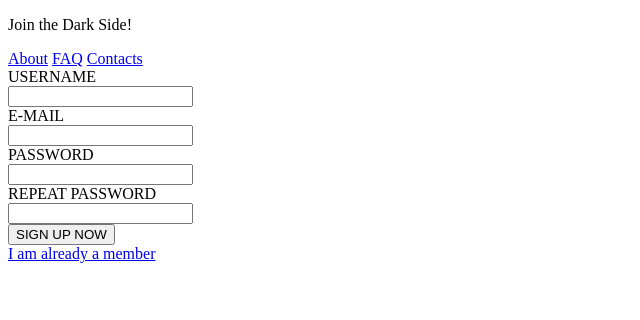
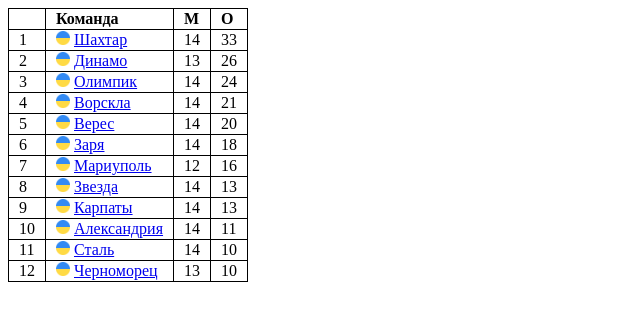
Before and after one commit to PimonovNI/web_prog_hw, a plain HTML site: page table.html in a window 1280 px wide. Shown: the whole page, without its empty margins (0-640 px from the left). Drawn offline with Linux system fonts and the light colour scheme.

Commit message:
Finish the task.

```diff
--- a/table.html
+++ b/table.html
@@ -3,45 +3,173 @@
 <head>
     <meta charset="UTF-8">
     <title>HW1_HtmlPart2</title>
+
+    <style>
+        table, th, td {
+            border: 1px solid;
+        }
+
+        table {
+            border-collapse: collapse;
+        }
+
+        td {
+            padding-left: 10px;
+            padding-right: 10px;
+        }
+
+        img {
+            width: 14px;
+            height: 14px;
+        }
+    </style>
 </head>
 <body>
 
-<header>
-    <p>Join the Dark Side!</p>
-    <nav>
-        <a href="#">About</a>
-        <a href="#">FAQ</a>
-        <a href="#">Contacts</a>
-    </nav>
-</header>
+<table>
+    <thead>
+    <tr>
+        <td></td>
+        <td><b>Команда</b></td>
+        <td><b>М</b></td>
+        <td><b>О</b></td>
+    </tr>
+    </thead>
+    <tbody>
 
-<main>
-    <form>
-        <label for="username" style="display: block">
-            USERNAME
-        </label>
-        <input type="text" id="username" name="username" value="">
+    <tr>
+        <td>1</td>
+        <td>
+            <img src="img/ukraine_flag.png" alt="Прапор України">
+            <a href="https://uk.wikipedia.org/wiki/%D0%A8%D0%B0%D1%85%D1%82%D0%B0%D1%80_(%D0%94%D0%BE%D0%BD%D0%B5%D1%86%D1%8C%D0%BA)">
+                Шахтар</a>
+        </td>
+        <td>14</td>
+        <td>33</td>
+    </tr>
 
-        <label for="email" style="display: block">
-            E-MAIL
-        </label>
-        <input type="email" id="email" name="email" value="">
+    <tr>
+        <td>2</td>
+        <td>
+            <img src="img/ukraine_flag.png" alt="Прапор України">
+            <a href="https://uk.wikipedia.org/wiki/%D0%94%D0%B8%D0%BD%D0%B0%D0%BC%D0%BE_(%D0%9A%D0%B8%D1%97%D0%B2)">
+                Динамо</a>
+        </td>
+        <td>13</td>
+        <td>26</td>
+    </tr>
 
-        <label for="password" style="display: block">
-            PASSWORD
-        </label>
-        <input type="password" id="password" name="password" value="">
+    <tr>
+        <td>3</td>
+        <td>
+            <img src="img/ukraine_flag.png" alt="Прапор України">
+            <a href="https://uk.wikipedia.org/wiki/%D0%9E%D0%BB%D1%96%D0%BC%D0%BF%D1%96%D0%BA_(%D0%94%D0%BE%D0%BD%D0%B5%D1%86%D1%8C%D0%BA)">
+                Олимпик</a>
+        </td>
+        <td>14</td>
+        <td>24</td>
+    </tr>
 
-        <label for="password-repeat" style="display: block">
-            REPEAT PASSWORD
-        </label>
-        <input type="password" id="password-repeat" name="password-repeat" value="">
+    <tr>
+        <td>4</td>
+        <td>
+            <img src="img/ukraine_flag.png" alt="Прапор України">
+            <a href="https://uk.wikipedia.org/wiki/%D0%92%D0%BE%D1%80%D1%81%D0%BA%D0%BB%D0%B0_(%D1%84%D1%83%D1%82%D0%B1%D0%BE%D0%BB%D1%8C%D0%BD%D0%B8%D0%B9_%D0%BA%D0%BB%D1%83%D0%B1)">
+                Ворскла</a>
+        </td>
+        <td>14</td>
+        <td>21</td>
+    </tr>
 
-        <input type="submit" value="SIGN UP NOW" style="display: block">
+    <tr>
+        <td>5</td>
+        <td>
+            <img src="img/ukraine_flag.png" alt="Прапор України">
+            <a href="https://uk.wikipedia.org/wiki/%D0%92%D0%B5%D1%80%D0%B5%D1%81_(%D1%84%D1%83%D1%82%D0%B1%D0%BE%D0%BB%D1%8C%D0%BD%D0%B8%D0%B9_%D0%BA%D0%BB%D1%83%D0%B1)">
+                Верес</a>
+        </td>
+        <td>14</td>
+        <td>20</td>
+    </tr>
 
-        <a href="#">I am already a member</a>
-    </form>
-</main>
+    <tr>
+        <td>6</td>
+        <td>
+            <img src="img/ukraine_flag.png" alt="Прапор України">
+            <a href="https://uk.wikipedia.org/wiki/%D0%97%D0%BE%D1%80%D1%8F_(%D0%9B%D1%83%D0%B3%D0%B0%D0%BD%D1%81%D1%8C%D0%BA)">
+                Заря</a>
+        </td>
+        <td>14</td>
+        <td>18</td>
+    </tr>
+
+    <tr>
+        <td>7</td>
+        <td>
+            <img src="img/ukraine_flag.png" alt="Прапор України">
+            <a href="https://uk.wikipedia.org/wiki/%D0%9C%D0%B0%D1%80%D1%96%D1%83%D0%BF%D0%BE%D0%BB%D1%8C_(%D1%84%D1%83%D1%82%D0%B1%D0%BE%D0%BB%D1%8C%D0%BD%D0%B8%D0%B9_%D0%BA%D0%BB%D1%83%D0%B1)">
+                Мариуполь</a>
+        </td>
+        <td>12</td>
+        <td>16</td>
+    </tr>
+
+    <tr>
+        <td>8</td>
+        <td>
+            <img src="img/ukraine_flag.png" alt="Прапор України">
+            <a href="https://ru.wikipedia.org/wiki/%D0%97%D0%B2%D0%B5%D0%B7%D0%B4%D0%B0_(%D1%84%D1%83%D1%82%D0%B1%D0%BE%D0%BB%D1%8C%D0%BD%D1%8B%D0%B9_%D0%BA%D0%BB%D1%83%D0%B1,_%D0%9A%D1%80%D0%BE%D0%BF%D0%B8%D0%B2%D0%BD%D0%B8%D1%86%D0%BA%D0%B8%D0%B9)#:~:text=%C2%AB%D0%97%D0%B2%D0%B5%D0%B7%D0%B4%D0%B0%CC%81%C2%BB%20(%D0%B8%D0%BD%D0%BE%D0%B3%D0%B4%D0%B0%20%C2%AB%D0%97%D0%B8%CC%81%D1%80%D0%BA%D0%B0,03%2C%202015%2F16).">
+                Звезда</a>
+        </td>
+        <td>14</td>
+        <td>13</td>
+    </tr>
+
+    <tr>
+        <td>9</td>
+        <td>
+            <img src="img/ukraine_flag.png" alt="Прапор України">
+            <a href="https://ru.wikipedia.org/wiki/%D0%9A%D0%B0%D1%80%D0%BF%D0%B0%D1%82%D1%8B_(%D1%84%D1%83%D1%82%D0%B1%D0%BE%D0%BB%D1%8C%D0%BD%D1%8B%D0%B9_%D0%BA%D0%BB%D1%83%D0%B1,_%D0%9B%D1%8C%D0%B2%D0%BE%D0%B2)">
+                Карпаты</a>
+        </td>
+        <td>14</td>
+        <td>13</td>
+    </tr>
+
+    <tr>
+        <td>10</td>
+        <td>
+            <img src="img/ukraine_flag.png" alt="Прапор України">
+            <a href="https://ru.wikipedia.org/wiki/%D0%90%D0%BB%D0%B5%D0%BA%D1%81%D0%B0%D0%BD%D0%B4%D1%80%D0%B8%D1%8F_(%D1%84%D1%83%D1%82%D0%B1%D0%BE%D0%BB%D1%8C%D0%BD%D1%8B%D0%B9_%D0%BA%D0%BB%D1%83%D0%B1)">
+                Александрия</a>
+        </td>
+        <td>14</td>
+        <td>11</td>
+    </tr>
+
+    <tr>
+        <td>11</td>
+        <td>
+            <img src="img/ukraine_flag.png" alt="Прапор України">
+            <a href="https://ru.wikipedia.org/wiki/%D0%A1%D1%82%D0%B0%D0%BB%D1%8C_(%D1%84%D1%83%D1%82%D0%B1%D0%BE%D0%BB%D1%8C%D0%BD%D1%8B%D0%B9_%D0%BA%D0%BB%D1%83%D0%B1,_%D0%9A%D0%B0%D0%BC%D0%B5%D0%BD%D1%81%D0%BA%D0%BE%D0%B5)">
+                Сталь</a>
+        </td>
+        <td>14</td>
+        <td>10</td>
+    </tr>
+
+    <tr>
+        <td>12</td>
+        <td>
+            <img src="img/ukraine_flag.png" alt="Прапор України">
+            <a href="https://uk.wikipedia.org/wiki/%D0%A7%D0%BE%D1%80%D0%BD%D0%BE%D0%BC%D0%BE%D1%80%D0%B5%D1%86%D1%8C_(%D0%9E%D0%B4%D0%B5%D1%81%D0%B0)">
+                Черноморец</a>
+        </td>
+        <td>13</td>
+        <td>10</td>
+    </tr>
+    </tbody>
+</table>
 
 </body>
 </html>
```
